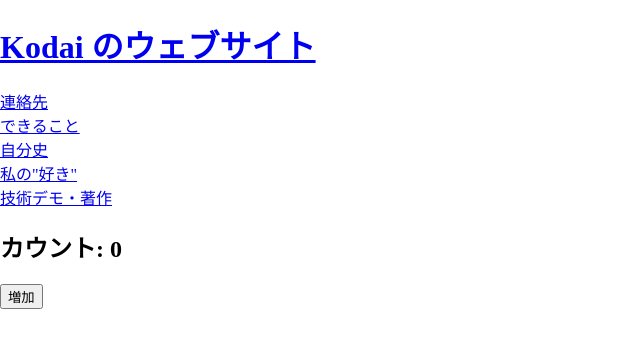
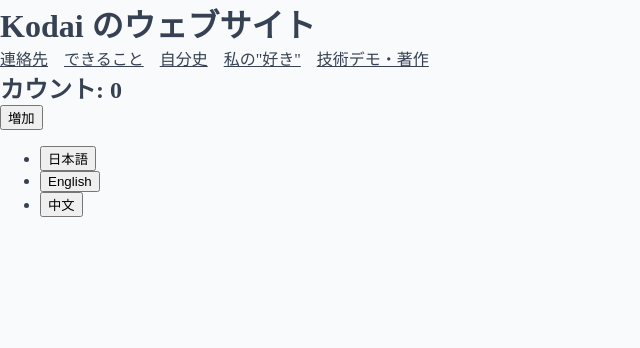
Before and after one commit to 0918nobita/website, a Nuxt app: page / in a window 1280 px wide. Shown: the top 348 px of the page, without its empty margins (0-640 px from the left). Built offline with nearby package versions, Linux system fonts and the light colour scheme.

Commit message:
言語切り替え機能のサンプルを追加

```diff
--- a/app/app.vue
+++ b/app/app.vue
@@ -1,3 +1,13 @@
+<script setup lang="ts">
+const head = useLocaleHead();
+
+useHead({
+  htmlAttrs: {
+    lang: computed(() => head.value.htmlAttrs.lang),
+  },
+});
+</script>
+
 <template>
   <NuxtLayout>
     <NuxtPage />
--- a/app/assets/css/global.css
+++ b/app/assets/css/global.css
@@ -1,9 +1,12 @@
+:root {
+  --color-gray-50: oklch(98.5% 0.002 247.839);
+  --color-gray-700: oklch(37.3% 0.034 259.733);
+
+  --text-color-default: var(--color-gray-700);
+}
+
 body {
   margin: 0;
+  background-color: var(--color-gray-50);
+  color: var(--text-color-default);
 }
-
-ul {
-  margin: 0;
-  padding: 0;
-  list-style: none;
-}
--- a/app/components/Navigation.vue
+++ b/app/components/Navigation.vue
@@ -19,3 +19,18 @@
     </ul>
   </nav>
 </template>
+
+<style scoped>
+ul {
+  margin: 0;
+  padding: 0;
+  display: flex;
+  gap: 1rem;
+  list-style: none;
+}
+
+a {
+  color: inherit;
+  text-decoration: underline;
+}
+</style>
--- a/app/layouts/default.vue
+++ b/app/layouts/default.vue
@@ -1,3 +1,7 @@
+<script setup lang="ts">
+import Navigation from '~/components/Navigation.vue';
+</script>
+
 <template>
   <header>
     <h1>
@@ -11,3 +15,14 @@
     <slot />
   </main>
 </template>
+
+<style scoped>
+h1 {
+  margin: 0;
+}
+
+a {
+  color: inherit;
+  text-decoration: none;
+}
+</style>
--- a/app/pages/contact.vue
+++ b/app/pages/contact.vue
@@ -6,4 +6,24 @@ useHead({
 
 <template>
   <h2>{{ $t('連絡先') }}</h2>
+
+  <ul>
+    <li>Gmail：<a href="mailto:nobita.0918@gmail.com">nobita.0918@gmail.com</a></li>
+
+    <li>
+      X (Twitter)：<a href="https://x.com/0918nobita" target="_blank" rel="noopener noreferrer"
+        >@0918nobita</a
+      >
+    </li>
+  </ul>
 </template>
+
+<style scoped>
+h2 {
+  margin: 0;
+}
+
+ul {
+  margin: 0;
+}
+</style>
--- a/app/pages/index.vue
+++ b/app/pages/index.vue
@@ -1,16 +1,26 @@
 <script setup lang="ts">
+import type { Locale } from '@intlify/core-base';
+
 useHead({
   title: 'Kodai のウェブサイト',
 });
 
-const { t } = useI18n();
+const { t, setLocale } = useI18n();
 
 const count = ref(0);
-
 const message = computed(() => `${t('カウント')}: ${count.value}`);
 
 function increment() {
   count.value++;
+}
+
+async function setLocaleTo(locale: Locale) {
+  try {
+    await setLocale(locale);
+  } catch (error) {
+    console.error('Failed to switch locale');
+    console.error(error);
+  }
 }
 </script>
 
@@ -18,4 +28,22 @@ function increment() {
   <h2>{{ message }}</h2>
 
   <button @click="increment">{{ $t('増加') }}</button>
+
+  <ul>
+    <li>
+      <button @click="setLocaleTo('ja')">日本語</button>
+    </li>
+    <li>
+      <button @click="setLocaleTo('en')">English</button>
+    </li>
+    <li>
+      <button @click="setLocaleTo('zh-CN')">中文</button>
+    </li>
+  </ul>
 </template>
+
+<style scoped>
+h2 {
+  margin: 0;
+}
+</style>
--- a/nuxt.config.ts
+++ b/nuxt.config.ts
@@ -1,15 +1,6 @@
 export default defineNuxtConfig({
   compatibilityDate: '2026-01-03',
-  css: ['~/assets/css/global.css'],
   modules: ['@nuxtjs/i18n'],
-  i18n: {
-    defaultLocale: 'ja',
-    locales: [
-      { code: 'ja', file: 'ja.json' },
-      { code: 'en', file: 'en.json' },
-      { code: 'zh-CN', file: 'zh-CN.json' },
-    ],
-  },
   experimental: {
     typedPages: true,
     viewTransition: true,
@@ -17,4 +8,18 @@ export default defineNuxtConfig({
   imports: {
     scan: false,
   },
+  components: {
+    dirs: [],
+  },
+  i18n: {
+    strategy: 'no_prefix',
+    baseUrl: 'kodai.engineer',
+    defaultLocale: 'ja',
+    locales: [
+      { code: 'ja', file: 'ja.json', language: 'ja' },
+      { code: 'en', file: 'en.json', language: 'en' },
+      { code: 'zh-CN', file: 'zh-CN.json', language: 'zh-CN' },
+    ],
+  },
+  css: ['~/assets/css/global.css'],
 });
```
Also changed, not shown: .lintstagedrc.js.
